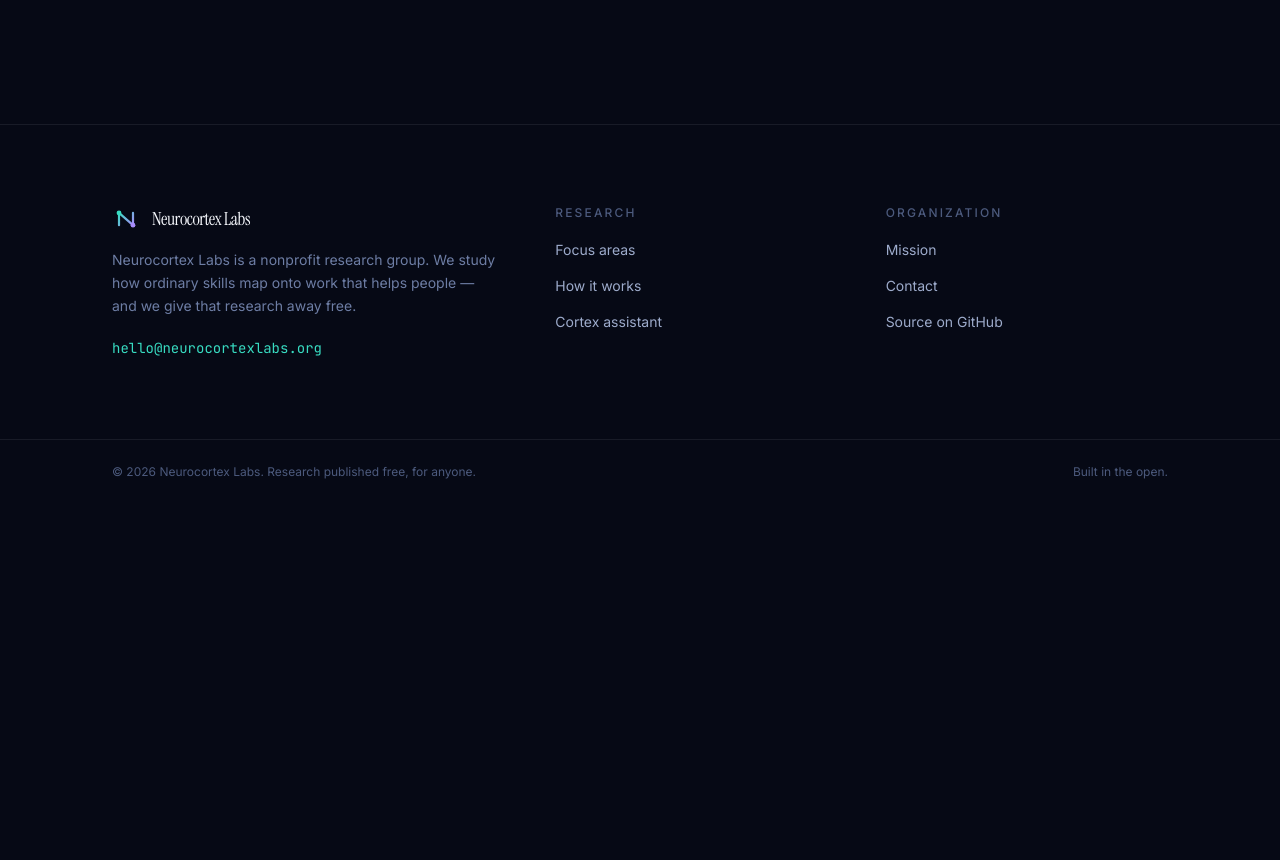
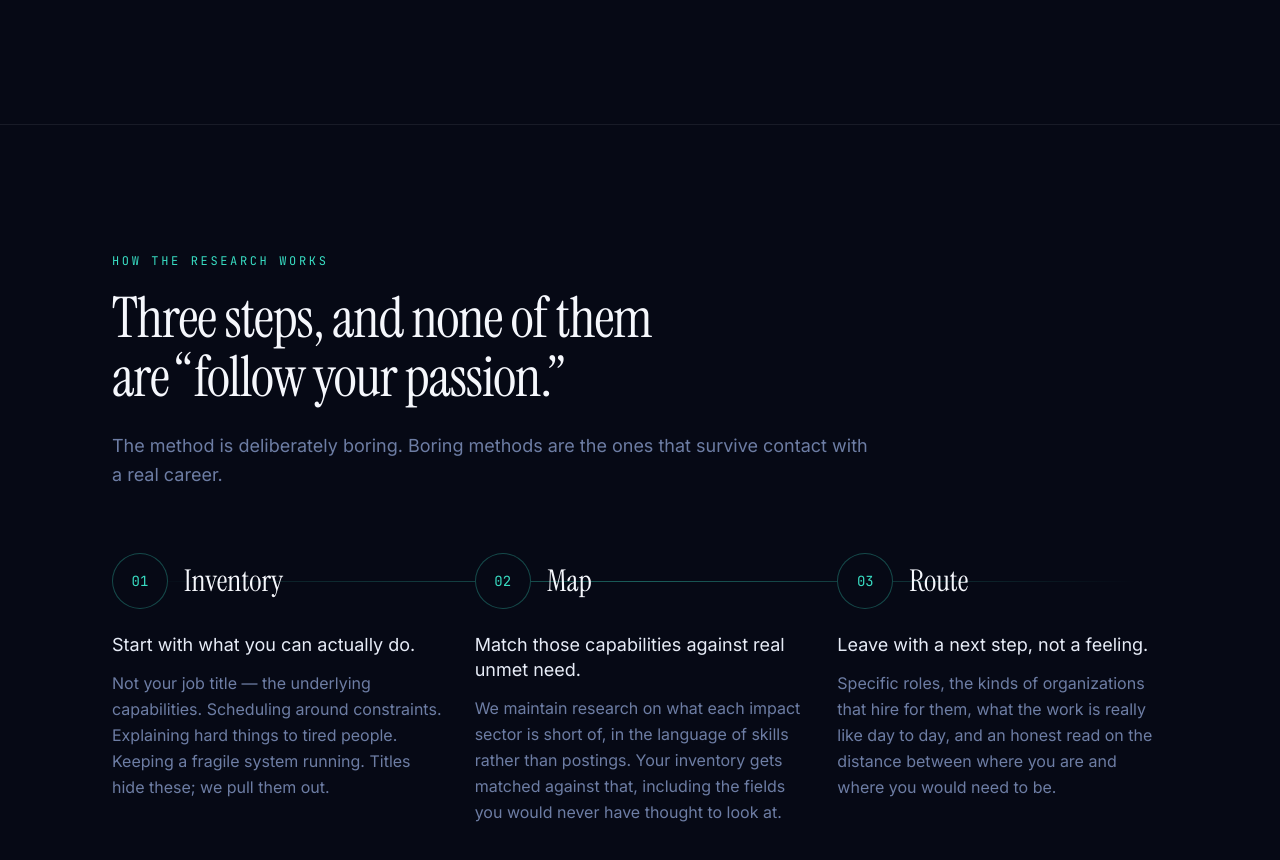
Before and after one commit to neurocortexlabs/neurocortexlabs.github.io, a React (Vite) app: page / in a window 1280 px wide. Shown: the part 1840-2700 px from the top of the page. Before the commit the page ends 2344 px from the top, so only its background shows below. Built offline with nearby package versions, Linux system fonts and the light colour scheme.

Commit message:
feat: add three-step how it works section

```diff
--- a/src/App.tsx
+++ b/src/App.tsx
@@ -2,6 +2,7 @@ import { Header } from '@/components/layout/Header'
 import { Footer } from '@/components/layout/Footer'
 import { Hero } from '@/components/sections/Hero'
 import { Mission } from '@/components/sections/Mission'
+import { HowItWorks } from '@/components/sections/HowItWorks'
 
 export default function App() {
   return (
@@ -18,6 +19,7 @@ export default function App() {
       <main id="main" className="flex-1 pt-20">
         <Hero />
         <Mission />
+        <HowItWorks />
       </main>
 
       <Footer />
--- /dev/null
+++ b/src/components/sections/HowItWorks.tsx
@@ -0,0 +1,38 @@
+import { SectionHeading } from '@/components/ui/SectionHeading'
+import { steps } from '@/content/steps'
+
+export function HowItWorks() {
+  return (
+    <section id="how-it-works" className="hairline scroll-mt-24 border-t py-24 sm:py-32">
+      <div className="shell">
+        <SectionHeading
+          eyebrow="How the research works"
+          title="Three steps, and none of them are &ldquo;follow your passion.&rdquo;"
+          lead="The method is deliberately boring. Boring methods are the ones that survive contact with a real career."
+        />
+
+        <ol className="relative mt-16 grid gap-10 lg:grid-cols-3 lg:gap-8">
+          {/* The thread connecting the steps — desktop only, purely decorative. */}
+          <div
+            aria-hidden="true"
+            className="via-signal-400/40 absolute top-7 right-8 left-8 hidden h-px bg-gradient-to-r from-transparent to-transparent lg:block"
+          />
+
+          {steps.map((step) => (
+            <li key={step.id} className="relative">
+              <div className="flex items-center gap-4">
+                <span className="border-signal-400/30 bg-ink-950 text-signal-400 relative z-10 flex h-14 w-14 shrink-0 items-center justify-center rounded-full border font-mono text-sm">
+                  {step.index}
+                </span>
+                <h3 className="font-display text-ink-50 text-3xl">{step.title}</h3>
+              </div>
+
+              <p className="text-ink-100 mt-6 text-lg leading-snug">{step.summary}</p>
+              <p className="text-ink-400 mt-3 leading-relaxed">{step.detail}</p>
+            </li>
+          ))}
+        </ol>
+      </div>
+    </section>
+  )
+}
--- /dev/null
+++ b/src/content/steps.ts
@@ -0,0 +1,34 @@
+export type Step = {
+  id: string
+  index: string
+  title: string
+  summary: string
+  detail: string
+}
+
+export const steps: Step[] = [
+  {
+    id: 'inventory',
+    index: '01',
+    title: 'Inventory',
+    summary: 'Start with what you can actually do.',
+    detail:
+      'Not your job title — the underlying capabilities. Scheduling around constraints. Explaining hard things to tired people. Keeping a fragile system running. Titles hide these; we pull them out.',
+  },
+  {
+    id: 'map',
+    index: '02',
+    title: 'Map',
+    summary: 'Match those capabilities against real unmet need.',
+    detail:
+      'We maintain research on what each impact sector is short of, in the language of skills rather than postings. Your inventory gets matched against that, including the fields you would never have thought to look at.',
+  },
+  {
+    id: 'route',
+    index: '03',
+    title: 'Route',
+    summary: 'Leave with a next step, not a feeling.',
+    detail:
+      'Specific roles, the kinds of organizations that hire for them, what the work is really like day to day, and an honest read on the distance between where you are and where you would need to be.',
+  },
+]
```
